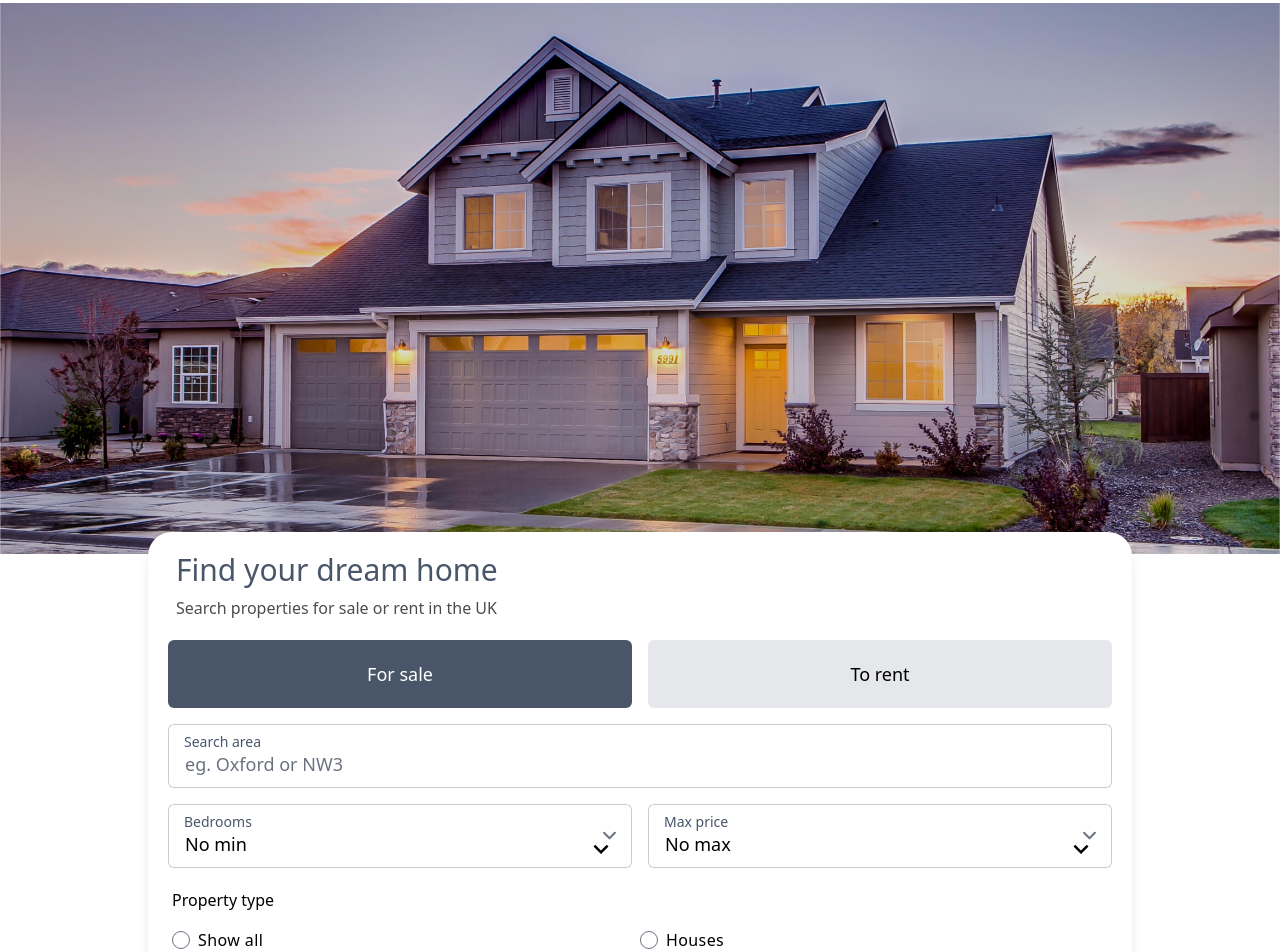
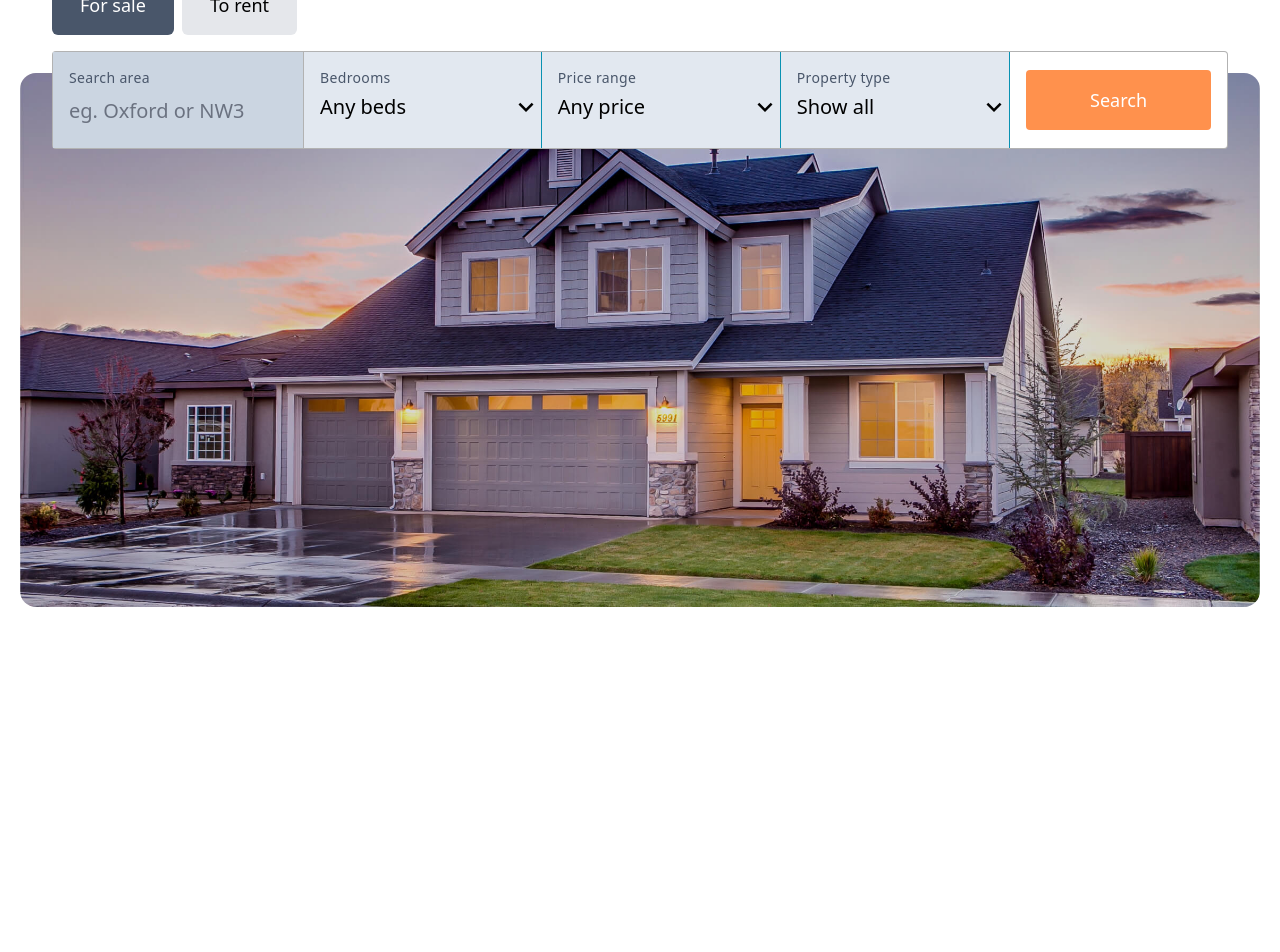
Before and after one commit to sotos-dev/HomeFinder, a Next.js app: page / in a window 1280 px wide. Shown: the part 220-1172 px from the top of the page. After the commit the page ends 853 px from the top, so only its background shows below. Built offline with nearby package versions, Linux system fonts and the light colour scheme.

Commit message:
Homepage forms | UI and file-structure corrections

```diff
--- a/components/homepageComps/heroSection/HeroFormLaptop.jsx
+++ b/components/homepageComps/heroSection/HeroFormLaptop.jsx
@@ -1,5 +1,3 @@
-import Image from "next/image"
-import HeroImage from "../../../assets/images/hero-image.jpg"
 import { MdKeyboardArrowDown } from "react-icons/md"
 import {
   bedrooms,
@@ -19,6 +17,25 @@ const HeroFormLaptop = () => {
   const [selectValue, setSelectValue] = useState("month")
   const [monthly, setMonthly] = useState(true)
   const [weekly, setWeekly] = useState(false)
+  const [displayBedrooms, setDisplayBedrooms] = useState(false)
+  const [displayPriceRange, setDisplayPriceRange] = useState(false)
+  const [displayPropertyTypes, setDisplayPropertyTypes] = useState(false)
+
+  const toggleBedrooms = () => {
+    setDisplayBedrooms((prev) => (prev = !prev))
+    setDisplayPropertyTypes(false)
+    setDisplayPriceRange(false)
+  }
+  const togglePriceRange = () => {
+    setDisplayPriceRange((prev) => (prev = !prev))
+    setDisplayPropertyTypes(false)
+    setDisplayBedrooms(false)
+  }
+  const togglePropertyTypes = () => {
+    setDisplayPropertyTypes((prev) => (prev = !prev))
+    setDisplayPriceRange(false)
+    setDisplayBedrooms(false)
+  }
 
   const saleButton = () => {
     setForSaleButton(true)
@@ -47,25 +64,16 @@ const HeroFormLaptop = () => {
 
   return (
     <>
-      asdfasdfsdf
-      <div>
-        <Image className='-z-10' src={HeroImage} />
-      </div>
-      <Container>
+      <div className='z-20 mx-auto hidden max-w-7xl lg:block'>
         <div className='sm:px-5'>
-          <div className='mx-auto -mt-7 w-full rounded-3xl bg-white p-5 shadow-lg'>
-            {/* Header */}
-            <h1 className='ml-2 text-left text-3xl text-myBlue'>
-              Find your dream home
-            </h1>
-            <p className='mt-2 ml-2 text-left opacity-70'>
+          <p className='my-3 ml-8 text-left text-lg font-medium text-myBlue '>
             Search properties for sale or rent in the{" "}
             <span className='font-medium'>UK</span>
           </p>
-            {/* Form */}
-            <form onSubmit={submitSearch} className='mt-5'>
-              <div className='grid grid-cols-2 gap-4'>
-                {/* For Sale/Rent Buttons */}
+          {/* FORM */}
+          <form className=''>
+            {/* BUTTONS */}
+            <div className='ml-8 flex items-center justify-start gap-2'>
               <button
                 onClick={saleButton}
                 type='button'
@@ -73,7 +81,7 @@ const HeroFormLaptop = () => {
                   forSaleButton
                     ? "bg-myBlue text-white"
                     : "bg-gray-200 text-black"
-                  } rounded-md py-5 text-lg`}>
+                } rounded-md py-4 px-7 text-lg`}>
                 For sale
               </button>
               <button
@@ -83,12 +91,17 @@ const HeroFormLaptop = () => {
                   toRentButton
                     ? "bg-myBlue text-white"
                     : "bg-gray-200 text-black"
-                  } rounded-md py-5 text-lg`}>
+                } rounded-md py-4 px-7 text-lg`}>
                 To rent
               </button>
-                {/* Search Area Input */}
-                <fieldset className='relative col-span-2'>
-                  <p className='absolute top-2 left-4 text-sm text-myBlue'>
+            </div>
+            {/* FORM AREA */}
+            <div className='relative mx-8 -mb-24 mt-4 flex h-[98px] items-center justify-start rounded  border border-black border-opacity-30 bg-white'>
+              {/* SEARCH ADDRESS */}
+              {/* --------------------------- */}
+              <fieldset className='relative border-r border-black border-opacity-30'>
+                <label htmlFor='search-area'>
+                  <p className='absolute top-4 left-4 text-sm font-medium tracking-wide text-myBlue'>
                     Search area
                   </p>
                   <input
@@ -96,107 +109,165 @@ const HeroFormLaptop = () => {
                     placeholder='eg. Oxford or NW3'
                     autoComplete='off'
                     id='search-area'
-                    className='h-16 w-full rounded-md border border-myBlue border-opacity-30 bg-white pl-4 pt-6 text-lg'
+                    className='h-24 max-w-[250px] border-none bg-slate-300 pl-4 pt-7 text-xl'
                   />
+                </label>
               </fieldset>
-                {/* Bedrooms */}
-                <fieldset
-                  className={`${
-                    toRentButton
-                      ? "col-span-2 row-start-4"
-                      : "col-span-1 row-start-3"
-                  } relative`}>
-                  <p className='pointer-events-none absolute top-2 left-4 text-sm text-myBlue'>
+              {/* BEDROOMS */}
+              {/* --------------------------- */}
+              <div
+                onClick={toggleBedrooms}
+                className='relative h-24 grow border-r border-cyan-600 bg-slate-200 pl-4 pt-7 text-xl'>
+                <p className='absolute top-4 left-4 text-sm tracking-wide text-myBlue'>
                   Bedrooms
                 </p>
-                  <MdKeyboardArrowDown className='pointer-events-none absolute bottom-1 right-4 text-3xl' />
+                <div className='mt-3 flex items-center justify-between'>
+                  <p>Any beds</p>
+                  <MdKeyboardArrowDown className='pointer-events-none text-3xl' />
+                </div>
+              </div>
+              {/* BEDROOMS DROPDOWN DIV */}
+              <div className='absolute left-[251px] top-[105px] rounded bg-white'>
+                {displayBedrooms && (
+                  <div className='m-5 flex items-center gap-5'>
+                    {/* MINIMUM BEDROOMS */}
+                    <div className='relative w-56'>
+                      <p className='pointer-events-none absolute top-3 left-3 text-sm tracking-wide text-myBlue'>
+                        Minimum beds
+                      </p>
                       <select
                         id='bedrooms'
-                    className='h-16 w-full appearance-none rounded-md border border-myBlue border-opacity-30 bg-white pl-4 pt-6 text-lg'>
+                        className='h-16 w-full appearance-none rounded-md border border-myBlue border-opacity-30 bg-white pl-3 pt-7 text-lg font-medium text-myBlue'>
                         {bedrooms.map((room) => (
                           <Option key={room + 1} optionName={room} />
                         ))}
                       </select>
-                </fieldset>
-                {/* Max Price - Sales */}
-                {forSaleButton && (
-                  <fieldset className='relative col-start-2'>
-                    <p className='pointer-events-none absolute top-2 left-4 text-sm text-myBlue'>
-                      Max price
+                    </div>
+                    {/* MAXIMUM BEDROOMS */}
+                    <div className='relative w-56'>
+                      <p className='pointer-events-none absolute left-3 top-3 text-sm tracking-wide text-myBlue'>
+                        Maximum beds
                       </p>
-                    <MdKeyboardArrowDown className='pointer-events-none absolute bottom-1 right-4 text-3xl' />
                       <select
-                      selected
-                      className='h-16 w-full appearance-none rounded-md border border-myBlue border-opacity-30 bg-white pl-4 pt-6 text-lg'>
-                      {totalMaxPrice.map((price) => {
-                        return <Option key={price + 1} optionName={price} />
-                      })}
+                        id='bedrooms'
+                        className='h-16 w-full appearance-none rounded-md border border-myBlue border-opacity-30 bg-white pl-3 pt-7 text-lg font-medium text-myBlue'>
+                        {bedrooms.map((room) => (
+                          <Option key={room + 1} optionName={room} />
+                        ))}
                       </select>
-                  </fieldset>
+                    </div>
+                  </div>
                 )}
-                {/* Max Price - Rentals | Monthly or Weekly */}
-                {toRentButton && (
-                  <fieldset className='relative col-start-2'>
-                    <p className='pointer-events-none absolute top-2 left-4 text-sm text-myBlue'>
-                      Max price
+              </div>
+              {/* PRICE RANGE */}
+              {/* --------------------------- */}
+              <div
+                onClick={togglePriceRange}
+                className='relative h-24 grow border-r border-cyan-600 bg-slate-200 pl-4 pt-7 text-xl'>
+                <p className='absolute top-4 left-4 text-sm tracking-wide text-myBlue'>
+                  Price range
                 </p>
-                    <MdKeyboardArrowDown className='pointer-events-none absolute bottom-1 right-4 text-3xl' />
+                <div className='mt-3 flex items-center justify-between'>
+                  <p>Any price</p>
+                  <MdKeyboardArrowDown className='pointer-events-none text-3xl' />
+                </div>
+              </div>
+              {/* PRICE RANGE DROPDOWN DIV */}
+              <div className='absolute right-[432px] top-[105px] rounded bg-white'>
+                {displayPriceRange && (
+                  <div className='m-5 flex items-center gap-5'>
+                    {/* MINIMUM BEDROOMS */}
+                    <div className='relative w-56'>
+                      <p className='pointer-events-none absolute top-3 left-3 text-sm tracking-wide text-myBlue'>
+                        Minimum price
+                      </p>
                       <select
-                      selected
-                      className='h-16 w-full appearance-none rounded-md border border-myBlue border-opacity-30 bg-white pl-4 pt-6 text-lg'>
-                      {monthly &&
-                        pricePerMonth.map((price) => {
-                          return <Option key={price + 1} optionName={price} />
-                        })}
-                      {weekly &&
-                        pricePerWeek.map((price) => {
-                          return <Option key={price + 1} optionName={price} />
-                        })}
+                        id='bedrooms'
+                        className='h-16 w-full appearance-none rounded-md border border-myBlue border-opacity-30 bg-white pl-3 pt-7 text-lg font-medium text-myBlue'>
+                        {bedrooms.map((room) => (
+                          <Option key={room + 1} optionName={room} />
+                        ))}
                       </select>
-                  </fieldset>
+                    </div>
+                    {/* MAXIMUM BEDROOMS */}
+                    <div className='relative w-56'>
+                      <p className='pointer-events-none absolute left-3 top-3 text-sm tracking-wide text-myBlue'>
+                        Maximum price
+                      </p>
+                      <select
+                        id='bedrooms'
+                        className='h-16 w-full appearance-none rounded-md border border-myBlue border-opacity-30 bg-white pl-3 pt-7 text-lg font-medium text-myBlue'>
+                        {bedrooms.map((room) => (
+                          <Option key={room + 1} optionName={room} />
+                        ))}
+                      </select>
+                    </div>
+                  </div>
                 )}
-                {/* Price Range - Rentals Only*/}
-                {toRentButton && (
-                  <fieldset className='relative col-start-1 row-start-3'>
-                    <p className='pointer-events-none absolute top-2 left-4 text-sm text-myBlue'>
-                      Price per
+              </div>
+              {/* PROPERTY TYPES */}
+              {/* --------------------------- */}
+              <div
+                onClick={togglePropertyTypes}
+                className='relative h-24 grow border-r border-cyan-600 bg-slate-200 pl-4 pt-7 text-xl'>
+                <p className='absolute top-4 left-4 text-sm tracking-wide text-myBlue'>
+                  Property type
                 </p>
-                    <MdKeyboardArrowDown className='pointer-events-none absolute bottom-1 right-4 text-3xl' />
+                <div className='mt-3 flex items-center justify-between'>
+                  <p>Show all</p>
+                  <MdKeyboardArrowDown className='pointer-events-none text-3xl' />
+                </div>
+              </div>
+              {/* PROPERTY TYPES DROPDOWN DIV */}
+              <div className='absolute left-[432px] top-[105px] rounded bg-white'>
+                {displayPropertyTypes && (
+                  <div className='m-5 flex items-center gap-5'>
+                    {/* MINIMUM BEDROOMS */}
+                    <div className='relative w-56'>
+                      <p className='pointer-events-none absolute top-3 left-3 text-sm tracking-wide text-myBlue'>
+                        Minimum price
+                      </p>
                       <select
-                      value={selectValue}
-                      onChange={changeMonthlyWeekly}
-                      className='h-16 w-full appearance-none rounded-md border border-myBlue border-opacity-30 bg-white pl-4 pt-6 text-lg'>
-                      <option value='month'>Month</option>
-                      <option value='week'>Week</option>
+                        id='bedrooms'
+                        className='h-16 w-full appearance-none rounded-md border border-myBlue border-opacity-30 bg-white pl-3 pt-7 text-lg font-medium text-myBlue'>
+                        {bedrooms.map((room) => (
+                          <Option key={room + 1} optionName={room} />
+                        ))}
                       </select>
-                  </fieldset>
+                    </div>
+                    {/* MAXIMUM BEDROOMS */}
+                    <div className='relative w-56'>
+                      <p className='pointer-events-none absolute left-3 top-3 text-sm tracking-wide text-myBlue'>
+                        Maximum price
+                      </p>
+                      <select
+                        id='bedrooms'
+                        className='h-16 w-full appearance-none rounded-md border border-myBlue border-opacity-30 bg-white pl-3 pt-7 text-lg font-medium text-myBlue'>
+                        {bedrooms.map((room) => (
+                          <Option key={room + 1} optionName={room} />
+                        ))}
+                      </select>
+                    </div>
+                  </div>
                 )}
-                {/* Property Types */}
-                <fieldset className='relative col-span-2 p-1 '>
-                  <p>Property type</p>
-                  <div className='mt-4 grid grid-cols-2 gap-y-6'>
-                    {propertyType.map((property, index) => {
-                      return (
-                        <Radios
-                          key={index + 1}
-                          radioName={property}
-                          radioId={property}
-                        />
-                      )
-                    })}
               </div>
-                </fieldset>
-                {/* Search Button */}
-                <button
-                  type='submit'
-                  className='col-span-2 rounded-md bg-myBlue py-3 px-6 text-white'>
-                  Find your home
+              {/* BUTTON */}
+              {/* ---------------------------- */}
+              <div className='mx-auto px-4'>
+                <button className='rounded bg-myOrange px-16 py-4 text-lg font-medium text-white'>
+                  Search
                 </button>
               </div>
+            </div>
           </form>
+
+          <div className='relative -z-10'>
+            <h1 className='absolute top-20 left-10 ml-2 text-left text-4xl font-semibold tracking-wide text-white'>
+              We know what a home is really worth
+            </h1>
           </div>
         </div>
-      </Container>
+      </div>
     </>
   )
 }
--- a/components/homepageComps/heroSection/HeroFormMobile.jsx
+++ b/components/homepageComps/heroSection/HeroFormMobile.jsx
@@ -1,5 +1,4 @@
-import Image from "next/image"
-import HeroImage from "../../../assets/images/hero-image.jpg"
+import { useState } from "react"
 import { MdKeyboardArrowDown } from "react-icons/md"
 import {
   bedrooms,
@@ -9,9 +8,7 @@ import {
   propertyType,
 } from "../../../utils/homepageMobileData"
 import Option from "./Option"
-import { useState } from "react"
 import Radios from "./Radios"
-import Container from "../../../ui/container"
 
 const HeroFormMobile = () => {
   const [forSaleButton, setForSaleButton] = useState(true)
@@ -47,21 +44,17 @@ const HeroFormMobile = () => {
 
   return (
     <>
-      <div>
-        <Image className='-z-10' src={HeroImage} />
-      </div>
-      <Container>
-        <div className='sm:px-5'>
-          <div className='mx-auto -mt-7 w-full rounded-3xl bg-white p-5 shadow-lg'>
+      <div className='md:px-14 lg:hidden'>
+        <div className='mx-auto -mt-12 w-full rounded-2xl bg-white px-7 py-4 shadow-lg'>
           {/* Header */}
-            <h1 className='ml-2 text-left text-3xl text-myBlue'>
-              Find your dream home
+          <h1 className='text-left text-3xl font-semibold text-myBlue'>
+            We know what a home is really worth
           </h1>
-            <p className='mt-2 ml-2 text-left opacity-70'>
-              Search properties for sale or rent in the{" "}
-              <span className='font-medium'>UK</span>
+          <p className='mt-2 text-left tracking-wide opacity-70'>
+            Search properties for sale or to rent in the
+            <span className='font-medium'> UK</span>
           </p>
-            {/* Form */}
+          {/* Mobile Form */}
           <form onSubmit={submitSearch} className='mt-5'>
             <div className='grid grid-cols-2 gap-4'>
               {/* For Sale/Rent Buttons */}
@@ -188,14 +181,13 @@ const HeroFormMobile = () => {
               {/* Search Button */}
               <button
                 type='submit'
-                  className='col-span-2 rounded-md bg-myBlue py-3 px-6 text-white'>
+                className='col-span-2 rounded-md bg-myOrange py-3 px-6 text-white'>
                 Find your home
               </button>
             </div>
           </form>
         </div>
       </div>
-      </Container>
     </>
   )
 }
--- a/components/homepageComps/heroSection/Radios.jsx
+++ b/components/homepageComps/heroSection/Radios.jsx
@@ -6,7 +6,7 @@ const Radios = ({ radioName, radioId }) => {
           type='radio'
           name='property-types'
           id={radioId}
-          className='p-2 text-myBlue focus:ring-myBlue'
+          className='p-2 text-myOrange focus:ring-myOrange'
         />
         <label className='tracking-wide' htmlFor={radioId}>
           {radioName}
--- a/components/homepageComps/heroSection/index.jsx
+++ b/components/homepageComps/heroSection/index.jsx
@@ -1,20 +1,17 @@
-import { useState, useEffect } from "react"
+import Image from "next/image"
+import HeroImage from "../../../assets/images/hero-image.jpg"
 import HeroFormLaptop from "./HeroFormLaptop"
 import HeroFormMobile from "./HeroFormMobile"
 
 const HeroSection = () => {
-  const [showHeroFormLaptop, setShowHeroFormLaptop] = useState(true)
-
-  useEffect(() => {
-    window.innerWidth > 1023
-      ? setShowHeroFormLaptop(true)
-      : setShowHeroFormLaptop(false)
-  }, [])
-
   return (
     <>
-      <section>
-        {showHeroFormLaptop ? <HeroFormLaptop /> : <HeroFormMobile />}
+      <section className='mx-auto max-w-7xl'>
+        <HeroFormLaptop />
+        <div className='pointer-events-none md:m-5 '>
+          <Image className='-z-10 md:rounded-2xl' src={HeroImage} />
+        </div>
+        <HeroFormMobile />
       </section>
     </>
   )
--- a/layout/navbar/index.jsx
+++ b/layout/navbar/index.jsx
@@ -26,7 +26,7 @@ const NavBar = () => {
           <FcMenu size={35} />
         </button>
         {/* Tablet&Up-NavMenu */}
-        <nav className={`hidden md:block`}>
+        <nav className='hidden md:block'>
           <ul className='flex items-center justify-end'>
             <Navlinks
               name='My Home'
--- a/tailwind.config.js
+++ b/tailwind.config.js
@@ -3,6 +3,7 @@ module.exports = {
     "./pages/**/*.{js,ts,jsx,tsx}",
     "./components/**/*.{js,ts,jsx,tsx}",
     "./ui/**/*.{js,ts,jsx,tsx}",
+    "./layout/**/*.{js,ts,jsx,tsx}",
   ],
   theme: {
     extend: {
@@ -10,6 +11,7 @@ module.exports = {
         myBlue: "#49566A",
         myOrange: "#FF914D",
       },
+      maxWidth: {},
     },
   },
   plugins: [require("@tailwindcss/forms")],
--- a/ui/divider.js
+++ b/ui/divider.js
@@ -1,7 +1,7 @@
 const Divider = () => {
   return (
     <>
-      <div className='w-11/12 m-auto h-[0.1px] bg-slate-300'></div>
+      <div className='m-auto h-[0.1px] w-11/12 bg-slate-300'></div>
     </>
   )
 }
```
Also changed, not shown: pages/index.js (+4 -4 lines), utils/homepageLaptopData.js (added). Lines whose indentation alone changed are shown as unchanged.
